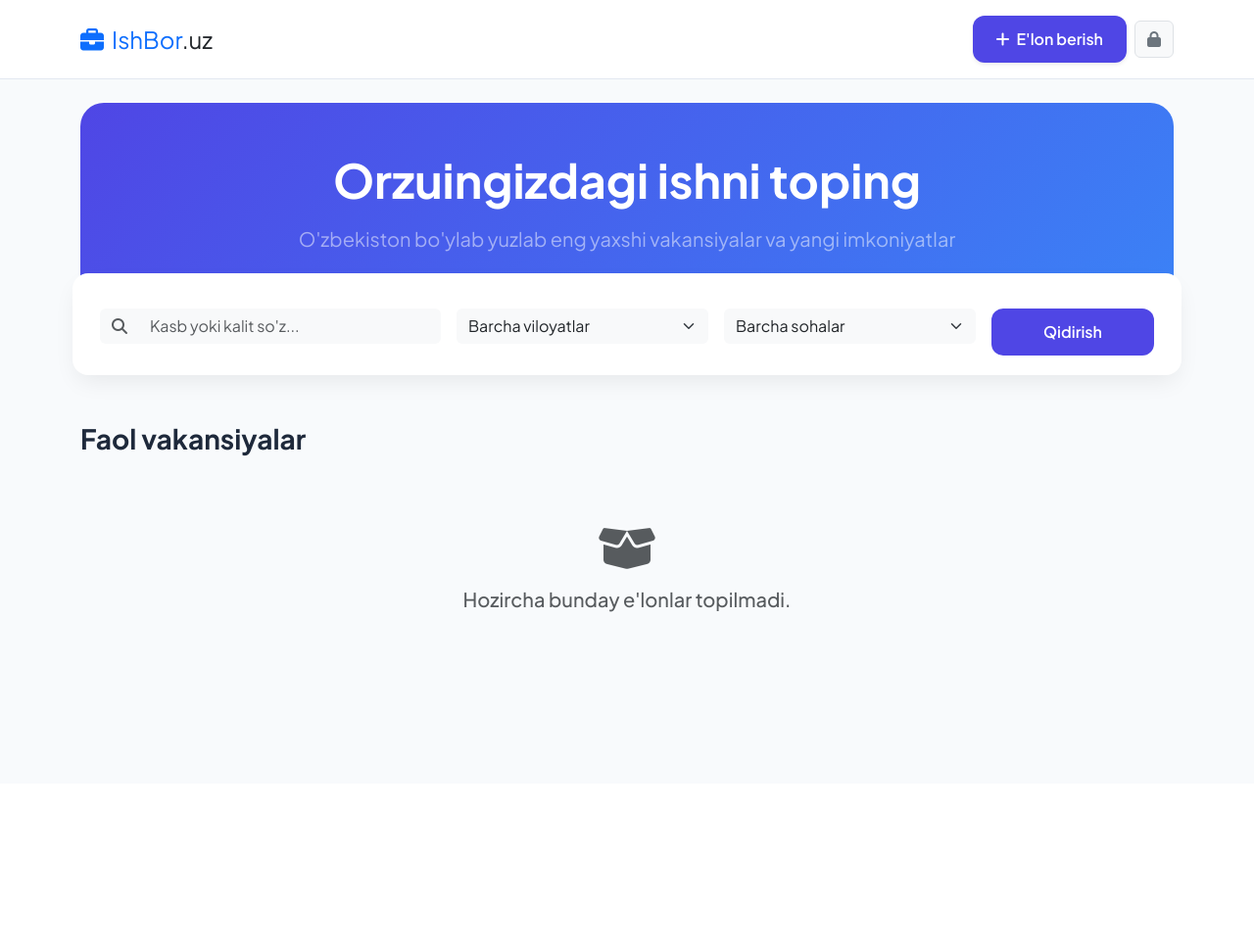
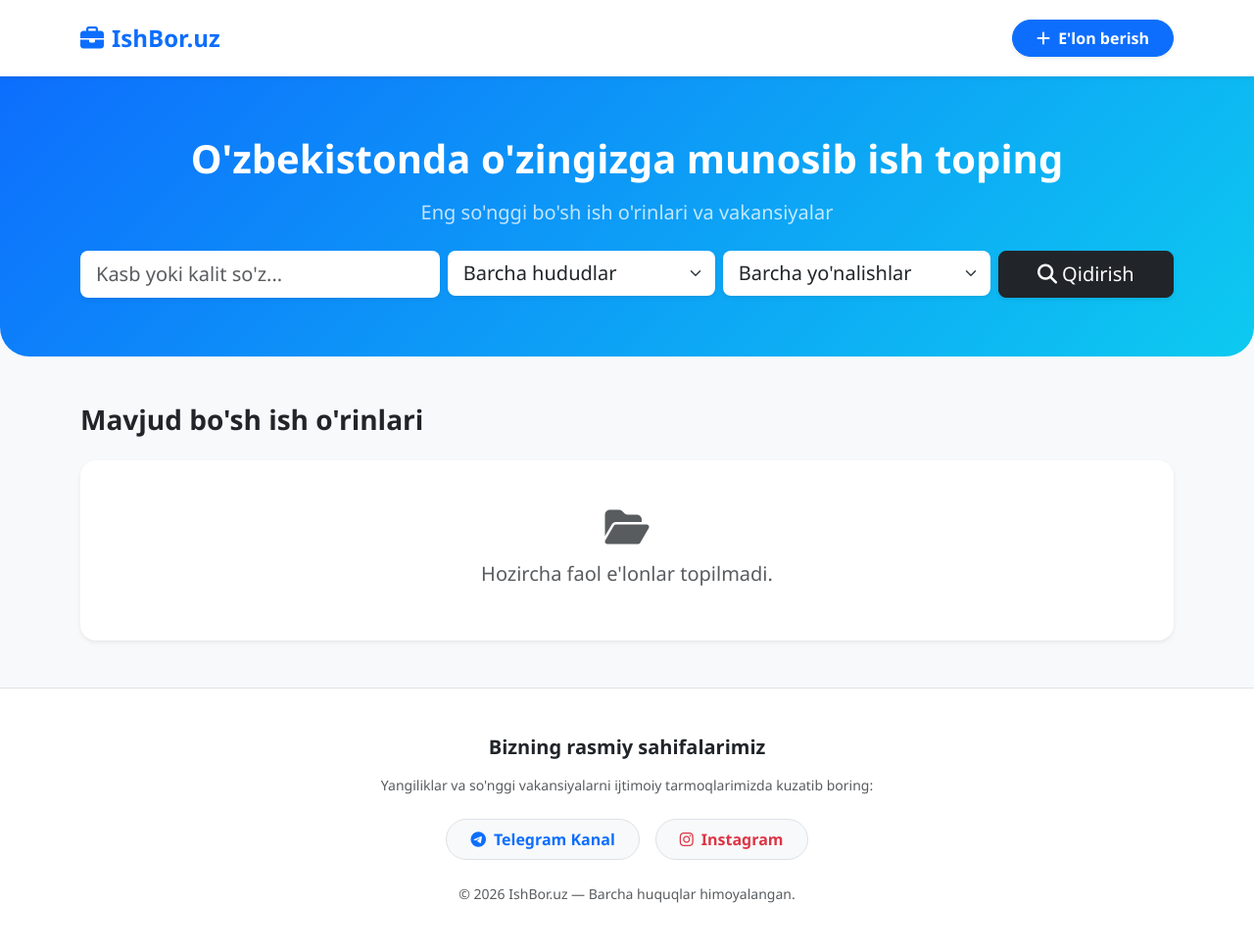
Before and after one commit to xlemann0/ishbor, a Flask app: page / in a window 1280 px wide. Shown: the whole page at 98% size. Before the commit the page ends 625 px from the top, so only its background shows below. Run offline with Flask 3, Linux system fonts and the light colour scheme.

Commit message:
Update index.html

```diff
--- a/templates/index.html
+++ b/templates/index.html
@@ -3,118 +3,121 @@
 <head>
     <meta charset="UTF-8">
     <meta name="viewport" content="width=device-width, initial-scale=1.0">
-    <title>IshBor.uz - O'zbekistondagi eng zamonaviy ishlar platformasi</title>
-    <!-- Bootstrap 5 & Google Fonts -->
-    <link href="https://cdn.jsdelivr.net/npm/bootstrap@5.3.0/dist/css/bootstrap.min.css" rel="stylesheet">
-    <link href="https://fonts.googleapis.com/css2?family=Plus+Jakarta+Sans:wght@400;500;600;700;800&display=swap" rel="stylesheet">
-    <link rel="stylesheet" href="https://cdnjs.cloudflare.com/ajax/libs/font-awesome/6.4.0/css/all.min.css">
+    <title>IshBor.uz - O'zbekistondagi bo'sh ish o'rinlari</title>
+    <!-- Bootstrap 5 CSS -->
+    <link href="https://cdn.jsdelivr.net/npm/bootstrap@5.3.2/dist/css/bootstrap.min.css" rel="stylesheet">
+    <!-- FontAwesome Icons -->
+    <link rel="stylesheet" href="https://cdnjs.cloudflare.com/ajax/libs/font-awesome/6.4.2/css/all.min.css">
     <style>
-        body { font-family: 'Plus Jakarta Sans', sans-serif; background-color: #f8fafc; color: #1e293b; }
-        .navbar { background: rgba(255, 255, 255, 0.9); backdrop-filter: blur(10px); border-bottom: 1px solid #e2e8f0; }
-        .hero-section { background: linear-gradient(135deg, #4f46e5 0%, #3b82f6 100%); color: white; border-radius: 24px; padding: 50px 30px; margin-top: 24px; }
-        .card { border: none; border-radius: 16px; transition: all 0.3s ease; box-shadow: 0 4px 6px -1px rgba(0,0,0,0.05); }
-        .card:hover { transform: translateY(-5px); box-shadow: 0 20px 25px -5px rgba(0,0,0,0.1); }
-        .btn-primary { background-color: #4f46e5; border: none; border-radius: 12px; padding: 12px 24px; font-weight: 600; }
-        .btn-primary:hover { background-color: #4338ca; }
-        .badge-soft { background-color: #e0e7ff; color: #4f46e5; font-weight: 600; padding: 6px 12px; border-radius: 8px; }
-        .search-box { background: white; border-radius: 16px; padding: 20px; box-shadow: 0 10px 25px -5px rgba(0,0,0,0.08); margin-top: -30px; position: relative; z-index: 10; }
+        body { background-color: #f8f9fa; font-family: 'Segoe UI', Tahoma, Geneva, Verdana, sans-serif; }
+        .hero-section { background: linear-gradient(135deg, #0d6efd, #0dcaf0); color: white; padding: 60px 0; border-radius: 0 0 30px 30px; }
+        .job-card { transition: transform 0.2s; border: none; border-radius: 15px; box-shadow: 0 4px 6px rgba(0,0,0,0.05); }
+        .job-card:hover { transform: translateY(-5px); box-shadow: 0 10px 15px rgba(0,0,0,0.1); }
     </style>
 </head>
 <body>
+
     <!-- Navbar -->
-    <nav class="navbar navbar-expand-lg sticky-top py-3">
+    <nav class="navbar navbar-expand-lg navbar-light bg-white shadow-sm py-3">
         <div class="container">
-            <a class="navbar-brand fw-extrabold fs-4 text-primary" href="/"><i class="fa-solid fa-briefcase me-2"></i>IshBor<span class="text-dark">.uz</span></a>
-            <div class="d-flex align-items-center">
-                <a href="/add-job" class="btn btn-primary shadow-sm me-2"><i class="fa-solid fa-plus me-1"></i> E'lon berish</a>
-                <a href="/admin-login" class="btn btn-light border text-secondary"><i class="fa-solid fa-lock"></i></a>
+            <a class="navbar-brand fw-bold text-primary fs-4" href="/"><i class="fa-solid fa-briefcase me-2"></i>IshBor.uz</a>
+            <div class="d-flex align-items-center gap-2">
+                <a href="/add-job" class="btn btn-primary rounded-pill px-4 fw-semibold shadow-sm"><i class="fa-solid fa-plus me-1"></i> E'lon berish</a>
             </div>
         </div>
     </nav>
 
-    <!-- Hero Section -->
+    <!-- Hero / Qidiruv qismi -->
+    <div class="hero-section text-center mb-5">
         <div class="container">
-        <div class="hero-section text-center">
-            <h1 class="fw-bold display-5 mb-3">Orzuingizdagi ishni toping</h1>
-            <p class="lead text-white-50 mb-0">O'zbekiston bo'ylab yuzlab eng yaxshi vakansiyalar va yangi imkoniyatlar</p>
-        </div>
+            <h1 class="fw-bold mb-3">O'zbekistonda o'zingizga munosib ish toping</h1>
+            <p class="lead mb-4 opacity-75">Eng so'nggi bo'sh ish o'rinlari va vakansiyalar</p>
 
-        <!-- Search & Filter Form -->
-        <form method="GET" action="/" class="search-box row g-3">
+            <form method="GET" action="/" class="row g-2 justify-content-center">
                 <div class="col-md-4">
-                <div class="input-group">
-                    <span class="input-group-text bg-light border-0"><i class="fa-solid fa-search text-muted"></i></span>
-                    <input type="text" name="q" class="form-control bg-light border-0" placeholder="Kasb yoki kalit so'z..." value="{{ request.args.get('q', '') }}">
-                </div>
+                    <input type="text" name="q" class="form-control form-control-lg border-0 shadow-sm" placeholder="Kasb yoki kalit so'z..." value="{{ request.args.get('q', '') }}">
                 </div>
                 <div class="col-md-3">
-                <select name="region" class="form-select bg-light border-0">
-                    <option value="Barchasi">Barcha viloyatlar</option>
+                    <select name="region" class="form-select form-select-lg border-0 shadow-sm">
+                        <option value="Barchasi">Barcha hududlar</option>
                         {% for reg in regions %}
                         <option value="{{ reg }}" {% if request.args.get('region') == reg %}selected{% endif %}>{{ reg }}</option>
                         {% endfor %}
                     </select>
                 </div>
                 <div class="col-md-3">
-                <select name="category" class="form-select bg-light border-0">
-                    <option value="Barchasi">Barcha sohalar</option>
+                    <select name="category" class="form-select form-select-lg border-0 shadow-sm">
+                        <option value="Barchasi">Barcha yo'nalishlar</option>
                         {% for cat in categories %}
                         <option value="{{ cat }}" {% if request.args.get('category') == cat %}selected{% endif %}>{{ cat }}</option>
                         {% endfor %}
                     </select>
                 </div>
                 <div class="col-md-2">
-                <button type="submit" class="btn btn-primary w-100">Qidirish</button>
+                    <button type="submit" class="btn btn-dark btn-lg w-100 shadow-sm"><i class="fa-solid fa-search"></i> Qidirish</button>
                 </div>
             </form>
+        </div>
+    </div>
 
-        <!-- Flash Messages -->
-        {% with messages = get_flashed_messages(with_categories=true) %}
-            {% if messages %}
-                {% for category, message in messages %}
-                    <div class="alert alert-{{ category }} mt-4 shadow-sm border-0 rounded-4">{{ message }}</div>
-                {% endfor %}
-            {% endif %}
-        {% endwith %}
+    <!-- Asosiy qism / E'lonlar ro'yxati -->
+    <div class="container mb-5">
+        <h3 class="fw-bold mb-4">Mavjud bo'sh ish o'rinlari</h3>
 
-        <!-- Job Listings -->
-        <div class="row my-5">
-            <h3 class="fw-bold mb-4">Faol vakansiyalar</h3>
         {% if jobs %}
+        <div class="row row-cols-1 row-cols-md-2 g-4">
             {% for job in jobs %}
-                    <div class="col-lg-6 mb-4">
-                        <div class="card p-4 h-100">
-                            <div class="d-flex justify-content-between align-items-start mb-3">
-                                <div>
-                                    <h4 class="fw-bold text-dark mb-1">{{ job.title }}</h4>
-                                    <p class="text-muted mb-0"><i class="fa-regular fa-building me-1"></i> {{ job.company }}</p>
+            <div class="col">
+                <div class="card job-card h-100 p-3 bg-white">
+                    <div class="card-body">
+                        <div class="d-flex justify-content-between align-items-start mb-2">
+                            <h4 class="card-title fw-bold text-dark mb-0">{{ job.title }}</h4>
+                            <span class="badge bg-primary bg-opacity-10 text-primary px-3 py-2 rounded-pill">{{ job.category }}</span>
                         </div>
-                                <span class="badge-soft">{{ job.job_type }}</span>
+                        <h6 class="text-muted mb-3"><i class="fa-solid fa-building me-1"></i> {{ job.company }}</h6>
+
+                        <div class="d-flex flex-wrap gap-2 mb-3">
+                            <span class="badge bg-light text-dark border"><i class="fa-solid fa-location-dot text-danger me-1"></i> {{ job.region }}</span>
+                            <span class="badge bg-light text-dark border"><i class="fa-solid fa-clock text-info me-1"></i> {{ job.job_type }}</span>
+                            <span class="badge bg-light text-dark border"><i class="fa-solid fa-wallet text-success me-1"></i> {{ job.salary }}</span>
+                            <span class="badge bg-light text-dark border"><i class="fa-solid fa-user-tie text-secondary me-1"></i> {{ job.experience }}</span>
                         </div>
-                            <div class="d-flex flex-wrap gap-2 mb-3">
-                                <span class="badge bg-light text-secondary border"><i class="fa-solid fa-location-dot me-1"></i> {{ job.region }}</span>
-                                <span class="badge bg-light text-secondary border"><i class="fa-solid fa-layer-group me-1"></i> {{ job.category }}</span>
-                                <span class="badge bg-light text-secondary border"><i class="fa-solid fa-clock-rotate-left me-1"></i> {{ job.experience }}</span>
-                            </div>
-                            <h5 class="text-primary fw-bold mb-3"><i class="fa-solid fa-wallet me-1"></i> {{ job.salary }}</h5>
-                            <p class="text-secondary small mb-4" style="line-height: 1.6;">{{ job.description }}</p>
-                            <hr class="text-muted opacity-25">
-                            <div class="d-flex justify-content-between align-items-center">
-                                <a href="tel:{{ job.phone }}" class="btn btn-outline-primary btn-sm rounded-pill px-3"><i class="fa-solid fa-phone me-1"></i> {{ job.phone }}</a>
+
+                        <p class="card-text text-secondary mb-4" style="white-space: pre-line;">{{ job.description }}</p>
+
+                        <div class="d-flex gap-2">
+                            <a href="tel:{{ job.phone }}" class="btn btn-outline-primary flex-grow-1 fw-semibold"><i class="fa-solid fa-phone me-1"></i> {{ job.phone }}</a>
                             {% if job.telegram %}
-                                    <a href="https://t.me/{{ job.telegram.replace('@', '') }}" target="_blank" class="btn btn-sm btn-primary rounded-pill px-3"><i class="fa-brands fa-telegram me-1"></i> Telegram</a>
+                            <a href="https://t.me/{{ job.telegram.replace('@', '') }}" target="_blank" class="btn btn-primary px-4 fw-semibold"><i class="fa-brands fa-telegram"></i></a>
                             {% endif %}
                         </div>
                     </div>
                 </div>
+            </div>
             {% endfor %}
+        </div>
         {% else %}
-                <div class="text-center py-5">
-                    <i class="fa-solid fa-box-open fa-3x text-muted mb-3"></i>
-                    <h5 class="text-muted">Hozircha bunday e'lonlar topilmadi.</h5>
+        <div class="text-center py-5 bg-white rounded-4 shadow-sm">
+            <i class="fa-solid fa-folder-open text-muted fs-1 mb-3"></i>
+            <h5 class="text-muted">Hozircha faol e'lonlar topilmadi.</h5>
         </div>
         {% endif %}
     </div>
+
+    <!-- Footer / Rasmiy sahifalarimiz -->
+    <footer class="bg-white border-top py-5 mt-5">
+        <div class="container text-center">
+            <h5 class="fw-bold mb-3">Bizning rasmiy sahifalarimiz</h5>
+            <p class="text-muted small mb-4">Yangiliklar va so'nggi vakansiyalarni ijtimoiy tarmoqlarimizda kuzatib boring:</p>
+            <div class="d-flex justify-content-center gap-3 mb-4">
+                <a href="https://t.me/Ishbor_Live" target="_blank" class="btn btn-light border px-4 py-2 rounded-pill text-primary fw-semibold"><i class="fa-brands fa-telegram me-2"></i>Telegram Kanal</a>
+                <a href="https://instagram.com/ishbor.live" target="_blank" class="btn btn-light border px-4 py-2 rounded-pill text-danger fw-semibold"><i class="fa-brands fa-instagram me-2"></i>Instagram</a>
             </div>
+            <p class="text-muted small mb-0">&copy; 2026 IshBor.uz — Barcha huquqlar himoyalangan.</p>
+        </div>
+    </footer>
+
+    <!-- Bootstrap JS -->
+    <script src="https://cdn.jsdelivr.net/npm/bootstrap@5.3.2/dist/js/bootstrap.bundle.min.js"></script>
 </body>
 </html>
```
Lines whose indentation alone changed are shown as unchanged.
